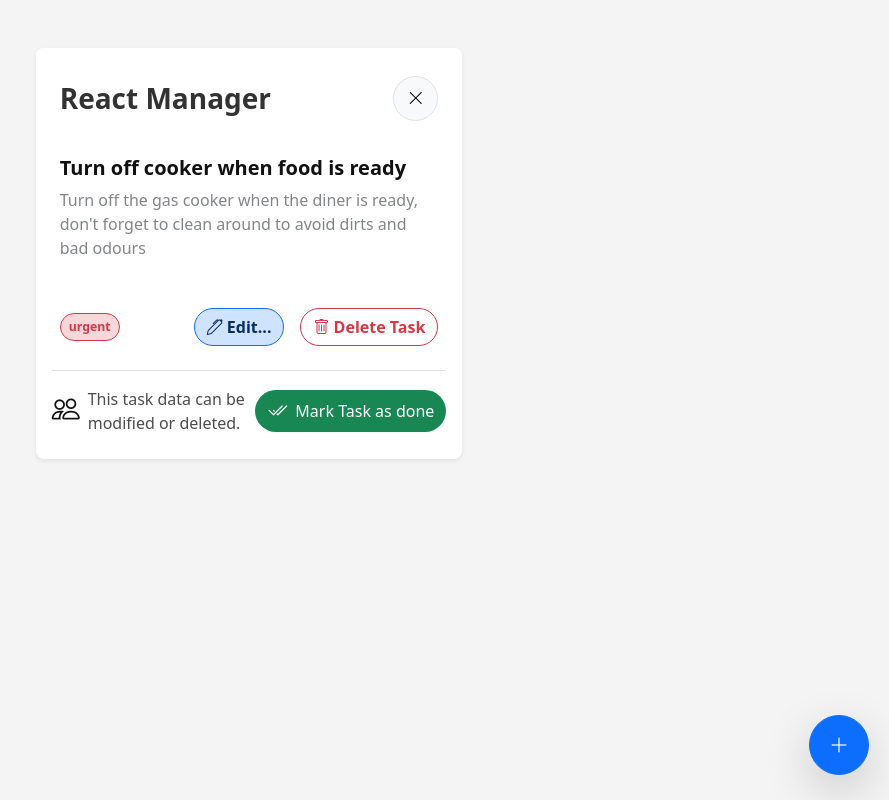
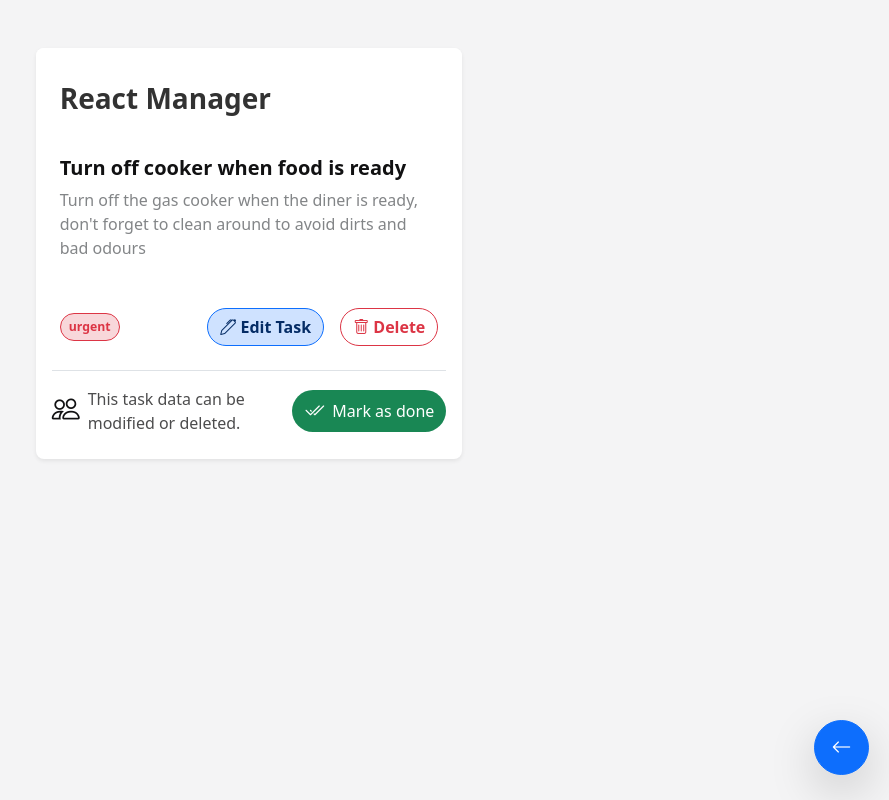
Before and after one commit to axelthereal/react-task-manager, a React (Vite) app in the folder reactmanager/: page /task/1 in a window 1280 px wide. Shown: the whole page, without its empty margins (391-1280 px from the left). Built offline with nearby package versions, Linux system fonts and the light colour scheme.

Commit message:
edited TaskView and added main views

```diff
--- a/reactmanager/src/assets/css/App.css
+++ b/reactmanager/src/assets/css/App.css
@@ -23,8 +23,16 @@ a {
   opacity: 75%;
 }
 .btn-add-task {
-  width: 60px;
-  height: 60px;
+  width: 55px;
+  height: 55px;
+  border-radius: 50% !important;
+  position: fixed !important;
+  right: 20px;
+  bottom: 25px;
+}
+.return-btn {
+  width: 55px;
+  height: 55px;
   border-radius: 50% !important;
   position: fixed !important;
   right: 20px;
--- /dev/null
+++ b/reactmanager/src/components/buttons/ReturnBtn.tsx
@@ -0,0 +1,15 @@
+import { Link } from "react-router-dom";
+
+const ReturnBtn = () => {
+  return (
+    <>
+      <Link to="/home">
+        <button className="btn btn-primary shadow-lg return-btn align-items-center justify-content-center d-flex btn-lg">
+          <span className="bi-arrow-left"></span>
+        </button>
+      </Link>
+    </>
+  );
+};
+
+export default ReturnBtn;
--- a/reactmanager/src/components/cards/AppCard.tsx
+++ b/reactmanager/src/components/cards/AppCard.tsx
@@ -7,7 +7,7 @@ interface AppCardProps {
 const AppCard = ({ children }: AppCardProps) => {
   return (
     <>
-      <div className="AppCard bg-white col-8 col-md-8 col-sm-8 col-lg-4 mx-auto container rounded rounded-3 mt-5 p-0 shadow-sm mb-5">
+      <div className="AppCard bg-white col-8 col-md-8 col-sm-10 col-lg-4 mx-auto container rounded rounded-3 mt-5 p-0 shadow-sm mb-5">
         {children}
       </div>
     </>
--- a/reactmanager/src/components/cards/AvatarCard.tsx
+++ b/reactmanager/src/components/cards/AvatarCard.tsx
@@ -19,7 +19,7 @@ const AvatarCard = ({ title }: AvatarCardProps) => {
   ];
   const index = Math.floor(Math.random() * 10);
   const cardStyle: {} = {
-    "background-color": avatars[index],
+    backgroundColor: avatars[index],
   };
   return (
     <>
--- a/reactmanager/src/components/headers/Navbar.tsx
+++ b/reactmanager/src/components/headers/Navbar.tsx
@@ -1,5 +1,4 @@
 import { Link } from "react-router-dom";
-import CancelBtn from "../buttons/CancelBtn";
 
 const Navbar = () => {
   return (
@@ -10,8 +9,6 @@ const Navbar = () => {
             <Link className="navbar-brand logo fs-3 fw-semibold" to="/home">
               React Manager
             </Link>
-
-            <CancelBtn />
           </div>
         </nav>
       </header>
--- a/reactmanager/src/components/lists/TasksList.tsx
+++ b/reactmanager/src/components/lists/TasksList.tsx
@@ -11,8 +11,8 @@ const TasksList = ({ tasks }: TasksListProps) => {
     <>
       <div className="list-group gap-3 mt-3">
         {tasks.map((task) => (
-          <Link to={`/task/${task.id}`}>
-            <TaskItem task={task} key={task.id} />
+          <Link to={`/task/${task.id}`} key={task.id}>
+            <TaskItem task={task} />
           </Link>
         ))}
       </div>
--- a/reactmanager/src/views/TaskView.tsx
+++ b/reactmanager/src/views/TaskView.tsx
@@ -1,6 +1,6 @@
-import AddTaskBtn from "../components/buttons/AddTaskBtn";
 import { Task, TaskState } from "../data/TasksTypes";
 import UrgentBtn from "../components/buttons/UrgentBtn";
+import ReturnBtn from "../components/buttons/ReturnBtn";
 
 const TaskView = () => {
   const task: Task = {
@@ -25,10 +25,10 @@ const TaskView = () => {
 
           <div className="d-flex align-items-center justify-content-between gap-3">
             <button className="btn btn-primary rounded-pill bg-primary-subtle  fw-semibold text-primary-emphasis border border-1 border-primary">
-              <span className="bi-pen"></span> Edit...
+              <span className="bi-pen"></span> Edit Task
             </button>
             <button className="btn btn-danger rounded-pill bg-white text-danger fw-semibold border border-1 border-danger">
-              <span className="bi-trash"></span> Delete Task
+              <span className="bi-trash"></span> Delete
             </button>
           </div>
         </div>
@@ -45,10 +45,10 @@ const TaskView = () => {
 
         <button className="btn btn-success border-0 rounded-pill d-flex align-items-center gap-2">
           <span className="bi-check2-all fs-5"></span>
-          Mark Task as done
+          Mark as done
         </button>
       </div>
-      <AddTaskBtn />
+      <ReturnBtn />
     </>
   );
 };
```
